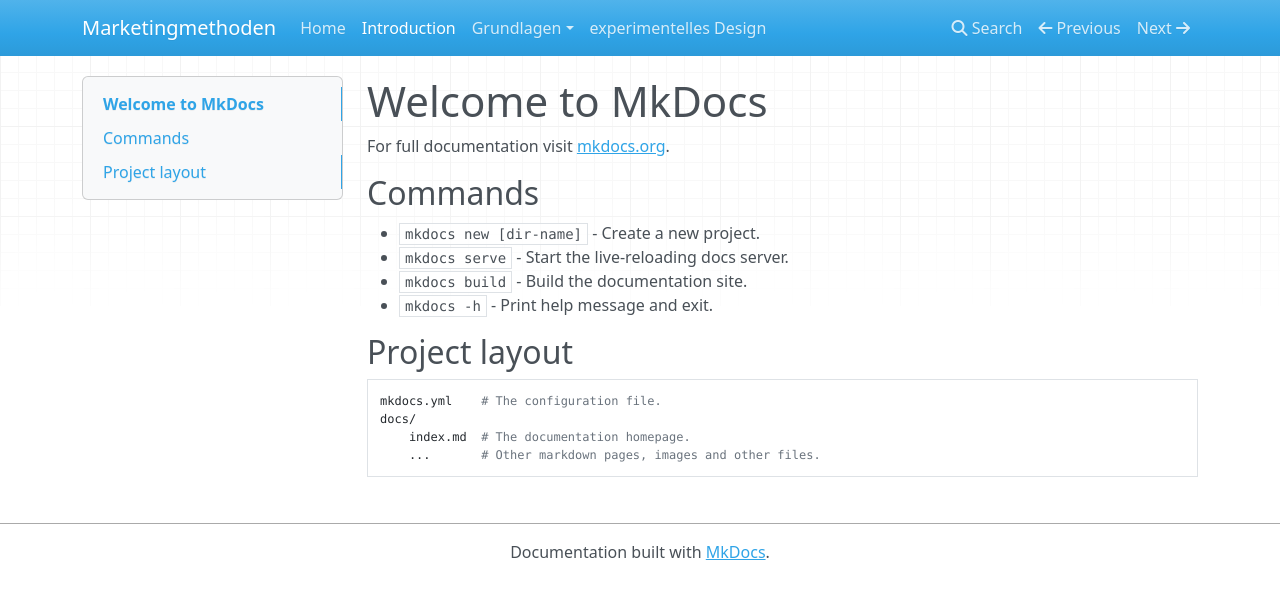
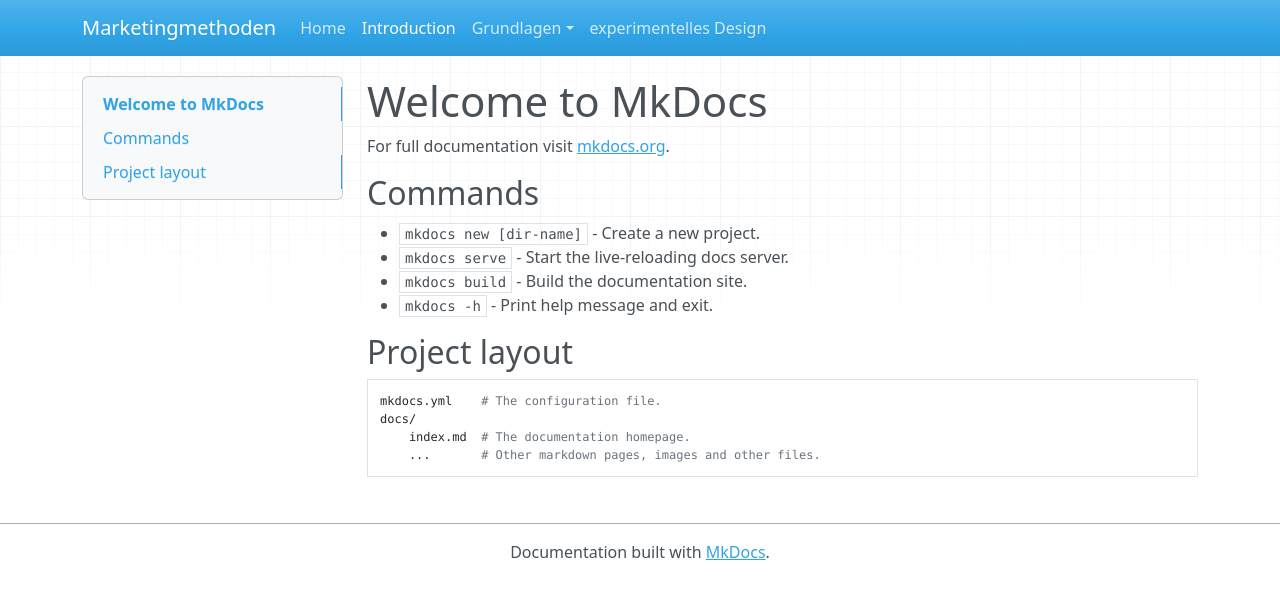
Before and after one commit to tineu24/marketingmethoden, an MkDocs documentation site: the page built from docs/index.md, in a window 1280 px wide. Shown: the top 599 px of the page. Built offline with MkDocs 1.6.1, drawn with Linux system fonts in a browser that asks for light colours; nearby versions of some CDN libraries.

Commit message:
added extra css

```diff
--- /dev/null
+++ b/docs/stylesheets/extra.css
@@ -0,0 +1,3 @@
+.navbar-nav.ms-md-auto {
+    display: none;
+}
--- a/mkdocs.yml
+++ b/mkdocs.yml
@@ -19,3 +19,6 @@ nav:
   - Statistik: Grundlagen/grundlagenstatistik.md
   - empirisches Arbeiten: Grundlagen/grundlagenempirischesarbeiten.md
 - experimentelles Design: experimentellesdesign.md
+
+extra_css:
+  - stylesheets/extra.css
```
